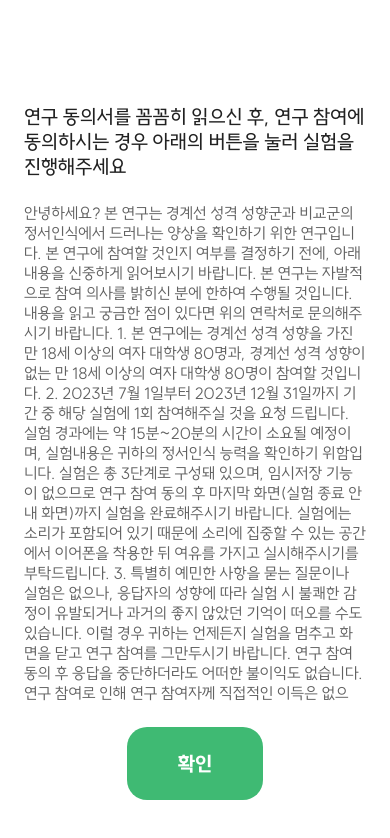
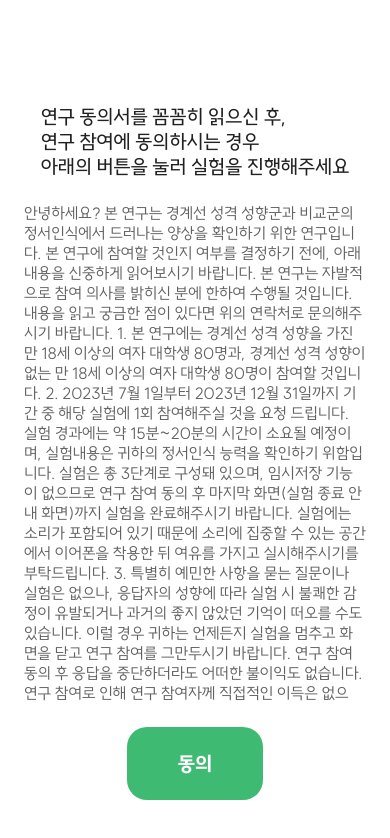
Before and after one commit to rladpwl0512/memo, a React Native app: screen /ResearchApprovement in a window 390 px wide. Shown: the top 838 px of the page. Built offline with nearby package versions, Linux system fonts and the light colour scheme.

Commit message:
feat: 로그인 화면으로 네비게이션 구현

```diff
--- a/App.js
+++ b/App.js
@@ -5,6 +5,7 @@ import AppLoading from "expo-app-loading"; //TODO: deprecated. expo-splash-scree
 import * as Font from "expo-font";
 
 import ResearchApprovementScreen from "./screens/ResearchApprovementScreen";
+import LoginScreen from "./screens/LoginScreen";
 
 const Stack = createNativeStackNavigator();
 
@@ -23,6 +24,7 @@ export default function App() {
     <NavigationContainer>
       <Stack.Navigator screenOptions={{ headerShown: false }} initialRouteName="ResearchApprovement">
         <Stack.Screen name="ResearchApprovement" component={ResearchApprovementScreen} />
+        <Stack.Screen name="Login" component={LoginScreen} />
       </Stack.Navigator>
     </NavigationContainer>
   ) : (
--- /dev/null
+++ b/screens/LoginScreen.jsx
@@ -0,0 +1,11 @@
+import { View, Text } from "react-native";
+
+function LoginScreen() {
+  return (
+    <View>
+      <Text> login화면</Text>
+    </View>
+  );
+}
+
+export default LoginScreen;
--- a/screens/ResearchApprovementScreen.jsx
+++ b/screens/ResearchApprovementScreen.jsx
@@ -2,11 +2,17 @@ import { StyleSheet, Text, View, ScrollView } from "react-native";
 import global from "../styles/globalStyle";
 import Button from "../components/Button";
 
-function ResearchApprovementScreen() {
+function ResearchApprovementScreen({ navigation }) {
+  const handleButtonClick = () => {
+    navigation.navigate("Login");
+  };
+
   return (
     <View style={[styles.container, global.container]}>
       <View style={styles.headerSection}>
-        <Text style={global.title}>연구 동의서를 꼼꼼히 읽으신 후, 연구 참여에 동의하시는 경우 아래의 버튼을 눌러 실험을 진행해주세요</Text>
+        <Text style={global.title}>
+          연구 동의서를 꼼꼼히 읽으신 후,{"\n"}연구 참여에 동의하시는 경우{"\n"}아래의 버튼을 눌러 실험을 진행해주세요
+        </Text>
       </View>
 
       <ScrollView>
@@ -20,7 +26,7 @@ function ResearchApprovementScreen() {
         </View>
       </ScrollView>
 
-      <Button text="확인" width="40%" />
+      <Button text="동의" width="40%" onClick={handleButtonClick} />
     </View>
   );
 }
@@ -31,7 +37,9 @@ const styles = StyleSheet.create({
   },
   headerSection: {
     marginTop: 60,
+    alignItems: "flex-start",
   },
+
   contentSection: {
     flex: 1,
   },
```
